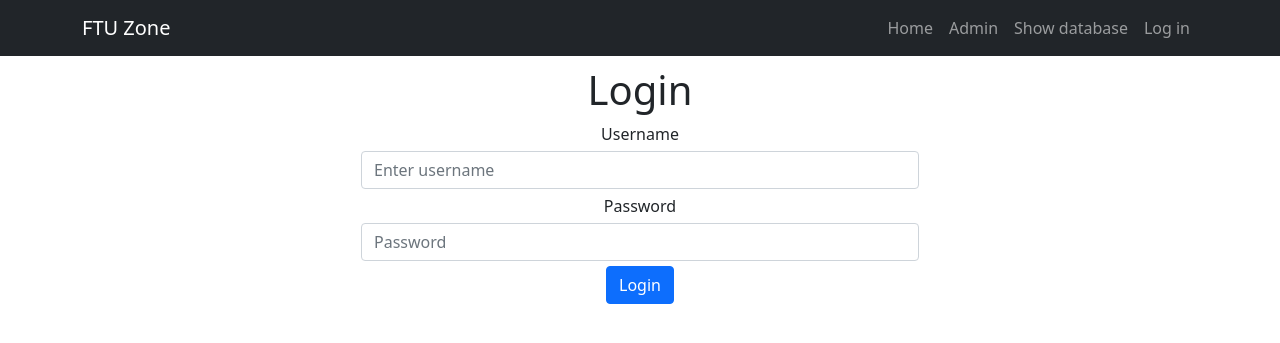
After one commit to vietthangc1/ftuzone-checkqr-pvthang, a Django app: template templates/checkapp/login.html in a window 1280 px wide. The commit adds this page. Shown: the top 343 px of the page. Run offline with Django 3.2, Linux system fonts and the light colour scheme; the template is opened without the code that fills it, so the values that code supplies are empty; some libraries are stand-ins or nearby versions.

Commit message:
add login

```diff
--- a/checkapp/admin.py
+++ b/checkapp/admin.py
@@ -1,5 +1,9 @@
 from django.contrib import admin
-from .models import Customers
+from .models import Customers, UserProfile
 # Register your models here.
 
 admin.site.register(Customers)
+admin.site.register(UserProfile)
+
+# username: ftuzonecheckqr/ftuzoneqrcheck
+# password: emyeuphotuzone
--- a/checkapp/urls.py
+++ b/checkapp/urls.py
@@ -4,7 +4,11 @@ from . import views
 app_name = "app"
 
 urlpatterns = [
+  path('delete/<slug:id>/', views.delete, name='delete'),
   path('showdtb/', views.showDTB, name="showdtb"),
   path('adddTB/', views.addDTB, name="adddtb"),
-  path('scan/<slug:id>/', views.scan, name="scan")
+  path('scan/<slug:id>/', views.scan, name="scan"),
+  path('login/', views.user_login, name='login'),
+  path('logout/', views.user_logout, name='logout'),
+  path('special/', views.special, name='special')
 ]
--- a/ftuzonecheckqr/settings.py
+++ b/ftuzonecheckqr/settings.py
@@ -108,7 +108,7 @@ AUTH_PASSWORD_VALIDATORS = [
 
 LANGUAGE_CODE = 'en-us'
 
-TIME_ZONE = 'UTC'
+TIME_ZONE = 'Asia/Bangkok'
 
 USE_I18N = True
 
@@ -143,6 +143,9 @@ CACHES = {
     }
 }
 
+#LOGIN
+LOGIN_URL = '/app/login'
+
 import django_heroku
 
 QR_CODE_CACHE_ALIAS = 'qr-code'
--- a/static/css/style.css
+++ b/static/css/style.css
@@ -1,3 +1,8 @@
+.nav-message {
+  margin-right: 30px;
+  color: white;
+}
+
 table {
   line-height: 2rem;
 }
@@ -9,7 +14,7 @@ td, th {
 }
 
 .scan-img {
-  width: 30%;
+  width: 50%;
   margin: auto;
   display: block;
 }
@@ -21,3 +26,13 @@ td, th {
 .scan-attr {
   color: red
 }
+
+.form-class {
+  text-align: center;
+  margin: 10px auto;
+}
+
+.form-control {
+  width: 50%;
+  margin: 5px auto
+}
--- a/templates/checkapp/adddtb.html
+++ b/templates/checkapp/adddtb.html
@@ -8,7 +8,7 @@
   {% else %}
     <h1>Add database</h1>
     <img src="{%" alt="">
-    <form action="" method="POST">
+    <form action="" method="POST" class="form-class">
       {% csrf_token %}
       {{ th_form.as_p }}
       <button type="submit" class="btn btn-primary">Submit</button>
--- a/templates/checkapp/base.html
+++ b/templates/checkapp/base.html
@@ -6,6 +6,7 @@
   <title>FTU Zone scan ticket</title>
   <link href="https://cdn.jsdelivr.net/npm/bootstrap@5.1.3/dist/css/bootstrap.min.css" rel="stylesheet" integrity="sha384-1BmE4kWBq78iYhFldvKuhfTAU6auU8tT94WrHftjDbrCEXSU1oBoqyl2QvZ6jIW3" crossorigin="anonymous">
   <link rel="stylesheet" href="{% static 'css/style.css' %}">
+  <link rel="stylesheet" href="https://pro.fontawesome.com/releases/v5.10.0/css/all.css" integrity="sha384-AYmEC3Yw5cVb3ZcuHtOA93w35dYTsvhLPVnYs9eStHfGJvOvKxVfELGroGkvsg+p" crossorigin="anonymous"/>
 </head>
 <body>
   <nav class="navbar navbar-expand-lg navbar-dark bg-dark">
@@ -16,6 +17,11 @@
       </button>
       <div class="collapse navbar-collapse" id="navbarSupportedContent">
         <ul class="navbar-nav ms-auto mb-2 mb-lg-0">
+          {% if user.is_authenticated %}
+          <li class="nav-item">
+            <a class="nav-link nav-message" aria-current="page" href="#">Đã đăng nhập</a>
+          </li>
+          {% endif %}
           <li class="nav-item">
             <a class="nav-link" aria-current="page" href="{% url 'index' %}">Home</a>
           </li>
@@ -25,9 +31,18 @@
           <li class="nav-item">
             <a class="nav-link" href="{% url 'app:showdtb' %}">Show database</a>
           </li>
+          {% if user.is_authenticated %}
           <li class="nav-item">
             <a class="nav-link" href="{% url 'app:adddtb' %}">Add database</a>
           </li>
+          <li class="nav-item">
+            <a class="nav-link" href="{% url 'app:logout' %}">Log out</a>
+          </li>
+          {% else %}
+          <li class="nav-item">
+            <a class="nav-link" href="{% url 'app:login' %}">Log in</a>
+          </li>
+          {% endif %}
         </ul>
       </div>
     </div>
--- /dev/null
+++ b/templates/checkapp/login.html
@@ -0,0 +1,25 @@
+<!DOCTYPE html>
+{% extends "checkapp/base.html" %}
+
+{% block body_block %}
+
+  <section class="form-class">
+    <h1>Login</h1>
+    <form action="" method="POST">
+      {% csrf_token %}
+      <div class="form-group">
+        <label for="id_username">Username</label>
+        <input name="th_username" type="text" class="form-control" id="id_username" placeholder="Enter username">
+      </div>
+      <div class="form-group">
+        <label for="id_password">Password</label>
+        <input type="password" class="form-control" name="th_password" id="id_password" placeholder="Password">
+      </div>
+      <div class="form-group">
+        <button type="submit" class="btn btn-primary">Login</button>
+      </div>
+    </form>
+  </section>
+
+
+{% endblock %}
--- a/templates/checkapp/showdtb.html
+++ b/templates/checkapp/showdtb.html
@@ -9,7 +9,7 @@
   {% if th_data %}
     <table>
       <thead>
-        <th>id</th>
+        <th>Delete</th>
         <th>Full name</th>
         <th>StudentID/CardID</th>
         <th>Year of Birth</th>
@@ -24,7 +24,7 @@
       <tbody>
       {% for row in th_data %}
         <tr>
-          <td><a href="{{ row.qr_link_local }}">{{ row.user_id }}</a></td>
+          <td><a href="/app/delete/{{row.user_id}}"><i class="fas fa-trash-alt"></i></a></td>
           <td>{{ row.name }}</td>
           <td>{{ row.CardId }}</td>
           <td>{{ row.YearofBirth }}</td>
```
Also changed, not shown: checkapp/forms.py (+16 -2 lines), checkapp/models.py (+8 -0 lines), checkapp/views.py (+48 -2 lines), templates/checkapp/index.html (+10 -3 lines), templates/checkapp/scan.html (+7 -7 lines), checkapp/migrations/0004_userprofile.py (added), db.sqlite3.
